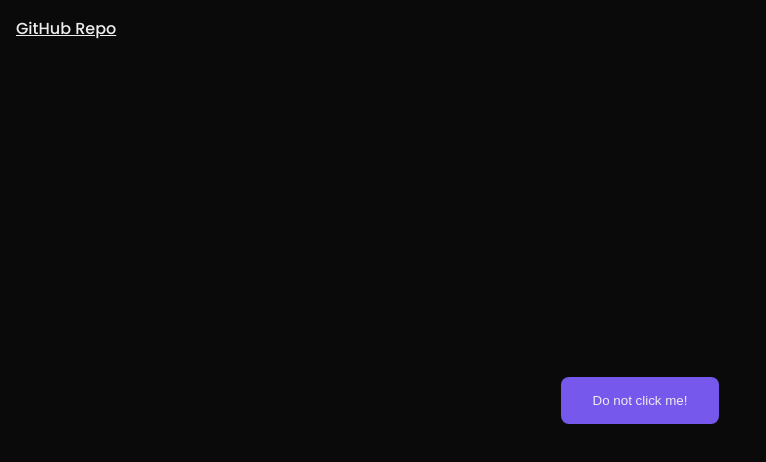
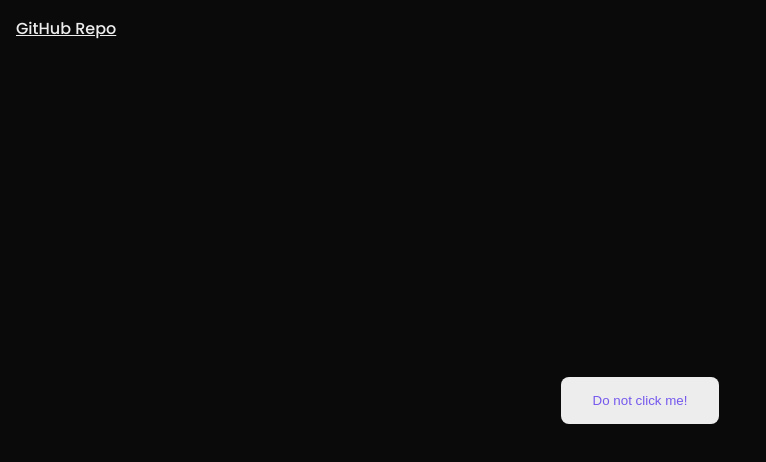
Before and after one commit to arfizato/dialog-poc, a Next.js app: page / in a window 1280 px wide. In both pictures the pointer is over the button "Do not click me!". Shown: the top 462 px of the page, without its empty margins (0-766 px from the left). Built offline with nearby package versions, Linux system fonts and the light colour scheme.

Commit message:
chore: small finishes

```diff
--- a/src/app/globals.scss
+++ b/src/app/globals.scss
@@ -62,6 +62,11 @@ a {
 		border: none;
 
 		border-radius: 0.5rem;
+		transition: all 0.2s;
+		&:hover {
+			color: $accent;
+			background-color: $foreground;
+		}
 	}
 }
 
--- a/src/app/ui/dialog.scss
+++ b/src/app/ui/dialog.scss
@@ -58,9 +58,10 @@ dialog {
 		display: flex;
 		flex-direction: column;
 		justify-content: space-around;
+		gap: 20px;
 		.banner {
 			width: 100%;
-			min-height: 200px;
+			min-height: 174px;
 			position: relative;
 
 			img {
@@ -104,7 +105,8 @@ dialog {
 			transition: all 0.2s;
 			cursor: pointer;
 			&:hover {
-				transform: scaleX(1.01);
+				color: $accent;
+				background-color: $foreground;
 			}
 		}
 	}
```
